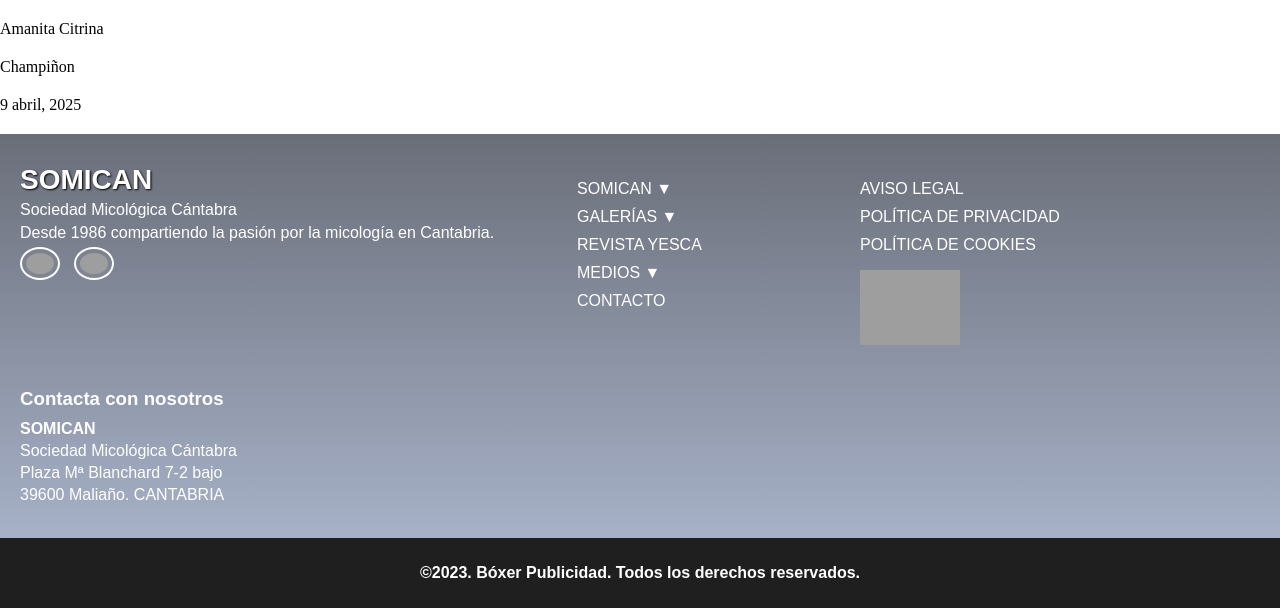
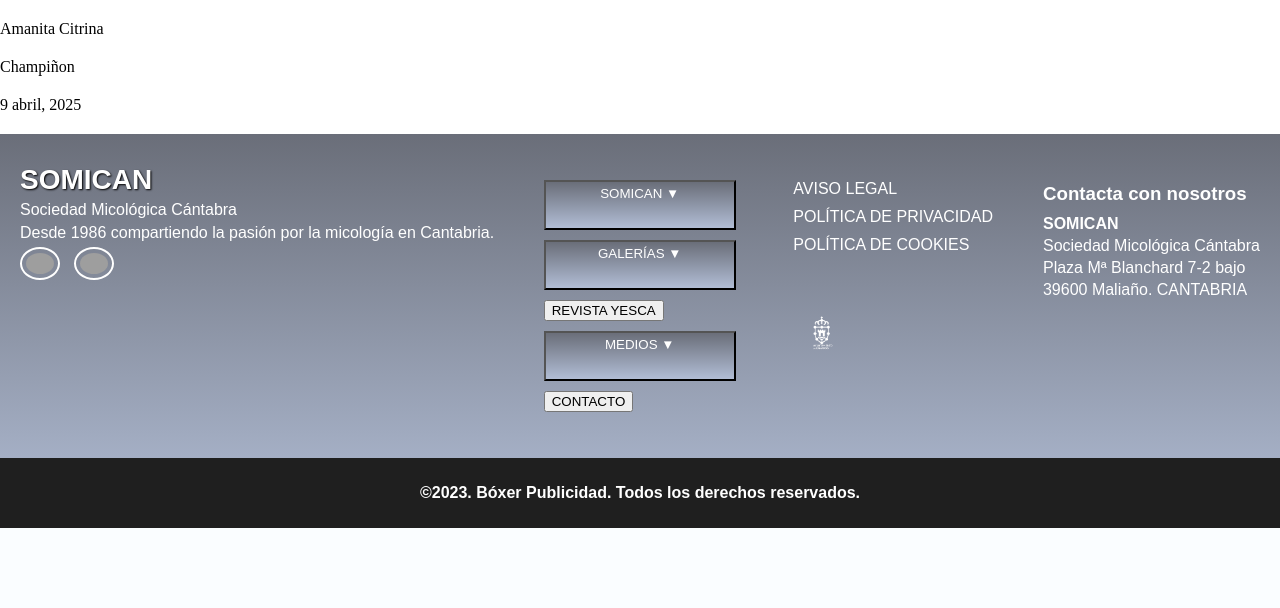
Before and after one commit to DanielAsenov43/retosomican, a PHP site: page /Pages/galeriacientifica.html in a window 1280 px wide. Shown: the part 2122-2730 px from the top of the page. After the commit the page ends 2650 px from the top, so only its background shows below. Run offline with PHP 8.4, Linux system fonts and the light colour scheme; grey boxes are pictures that could not be loaded.

Commit message:
CSS Header y footer

```diff
--- a/Pages/galeriacientifica.html
+++ b/Pages/galeriacientifica.html
@@ -3,7 +3,7 @@
 <head>
     <meta charset="UTF-8">
     <meta name="viewport" content="width=device-width, initial-scale=1.0">
-    <title>SOMICAN-Galería Científica</title>
+    <title>Galería Científica - SOMICAN</title>
     <link rel="stylesheet" href="../Styles/galeriaCientifica.css">
     <link rel="stylesheet" href="../Styles/header.css" />
     <link rel="stylesheet" href="../Styles/footer.css" />
@@ -12,13 +12,12 @@
     <link rel="preconnect" href="https://fonts.gstatic.com" crossorigin>
     <link href="https://fonts.googleapis.com/css2?family=Titillium+Web:ital,wght@0,200;0,300;0,400;0,600;0,700;0,900;1,200;1,300;1,400;1,600;1,700&display=swap" rel="stylesheet">
 </head>
-<body>
 <header>
     <div class="header-top">
         <a href="https://somican.com/#">
             <img class="logo" src="../Images/Logo.png" alt="Logo Somican" />
         </a>
-            <a class="access-button" href=".">Acceso Socios</a>
+        <a class="access-button" href="../Pages/AccesoSocio.html">Acceso Socios</a>
         <p class="title">Sociedad Micológica Cántabra</p>
     </div>
 
@@ -80,7 +79,7 @@
 
         </div>
         <div class="subirSeta">
-                <button>SUBIR UNA SETA</button>
+            <a href="../Pages/SubirSeta.html"><button>SUBIR UNA SETA</button></a>
         </div>
 
         <div id="setas">
@@ -131,11 +130,36 @@
 
     <div class="footerLinks">
         <ul>
-            <li>SOMICAN ▼</li>
-            <li>GALERÍAS ▼</li>
-            <li>REVISTA YESCA</li>
-            <li>MEDIOS ▼</li>
-            <li>CONTACTO</li>
+            <li>
+                <div class="footerDropdown">
+                    <button class="footerDropbtn"><div>SOMICAN ▼</div></button>
+                    <div class="footerDropdown-content">
+                        <a href="https://somican.com/blog/">NOTICIAS</a>
+                        <a href="https://somican.com/historia-la-sociedad-micologica-cantabra/">HISTORIA</a>
+                        <a href="https://somican.com/socios-la-sociedad-micologica-cantabra/">SOCIOS</a>
+                    </div>
+                </div>
+            </li>
+            <li>
+                <div class="footerDropdown">
+                    <button class="footerDropbtn"><div>GALERÍAS ▼</div></button>
+                    <div class="footerDropdown-content">
+                        <a href="../index.html">GALERIA ARTISTICA</a>
+                        <a href="../Pages/galeriacientifica.html">GALERIA CIENTIFICA</a>
+                    </div>
+                </div>
+            </li>
+            <li><a href="https://somican.com/revista-micologia-yesca/"><button>REVISTA YESCA</button></a></li>
+            <li>
+                <div class="footerDropdown">
+                    <button class="footerDropbtn"><div>MEDIOS ▼</div></button>
+                    <div class="footerDropdown-content">
+                        <a href="https://somican.com/biblioteca-micologia/">BIBLIOTECA</a>
+                        <a href="https://somican.com/enlaces-interes-micologia/">ENLACES DE INTERÉS</a>
+                    </div>
+                </div>
+            </li>
+            <li><a href="https://somican.com/contacto/"><button>CONTACTO</button></a></li>
         </ul>
     </div>
 
@@ -145,7 +169,7 @@
         <li>POLÍTICA DE PRIVACIDAD</li>
         <li>POLÍTICA DE COOKIES</li>
         </ul>
-            <img src="ayuntamiento-logo.png" alt="Ayuntamiento de Camargo" class="camargo-logo">
+        <img src="../Images/ayuntamiento-logo.png" alt="Ayuntamiento de Camargo" class="logoCamargo">
     </div>
 
     <div class="footerContacto">
@@ -161,5 +185,4 @@
     <p>©2023. Bóxer Publicidad. Todos los derechos reservados.</p>
     </div>
 </footer>
-</body>
 </html>
--- a/Styles/footer.css
+++ b/Styles/footer.css
@@ -73,3 +73,56 @@
     padding: 10px 0;
     font-weight: bold;
 }
+
+/* Dropdown Button */
+.footerDropbtn {
+    background: linear-gradient(to bottom, #6a6e79, #b1bdd5);
+    color: white;
+    font-family: Arial, sans-serif;
+    height: 50px;
+    display: flex;
+    list-style: none;
+    width: 15vw;
+    justify-content: center;
+
+  }
+
+  .footerDropbtn div{
+    transform: translateY(20%);
+  }
+
+  /* The container <div> - needed to position the dropdown content */
+  .footerDropdown {
+    position: relative;
+    display: inline-block;
+  }
+
+  /* Dropdown Content (Hidden by Default) */
+  .footerDropdown-content {
+    display: none;
+    position: absolute;
+    background-color: #f1f1f1;
+    width: 15vw;
+    box-shadow: 0px 8px 16px 0px rgba(0,0,0,0.2);
+    z-index: 1;
+  }
+
+  /* Links inside the dropdown */
+  .footerDropdown-content a {
+    color:  #000000;
+    background: #fff;
+    padding: 12px 16px;
+    text-decoration: none;
+    display: block;
+  }
+
+  /* Change color of dropdown links on hover */
+  .footerDropdown-content a:hover {
+    background-color: #ddd;
+    color:  #0274be;}
+
+  /* Show the dropdown menu on hover */
+  .footerDropdown:hover .footerDropdown-content {display: block;}
+
+  /* Change the background color of the dropdown button when the dropdown content is shown */
+  .footerDropdown:hover .footerDropbtn {background-color: rgb(211, 98, 98);}
--- a/index.html
+++ b/index.html
@@ -4,7 +4,7 @@
 <head>
   <meta charset="UTF-8" />
   <meta name="viewport" content="width=device-width, initial-scale=1.0" />
-  <title>SOMICAN - Galería Artística</title>
+  <title>Galería Artística - SOMICAN</title>
   <link rel="stylesheet" href="./Styles/index.css">
   <link rel="stylesheet" href="./Styles/header.css" />
   <link rel="stylesheet" href="./Styles/footer.css" />
@@ -103,7 +103,7 @@
         <li>POLÍTICA DE PRIVACIDAD</li>
         <li>POLÍTICA DE COOKIES</li>
       </ul>
-      <img src="ayuntamiento-logo.png" alt="Ayuntamiento de Camargo" class="logoCamargo" />
+      <img src="../Images/ayuntamiento-logo.png" alt="Ayuntamiento de Camargo" class="logoCamargo" />
     </div>
 
     <div class="footerContacto">
```
Also changed, not shown: Styles/galeriaCientifica.css (+0 -51 lines), Styles/header.css (+51 -0 lines), Images/ayuntamiento-logo.png (added). Lines whose indentation alone changed are shown as unchanged.
